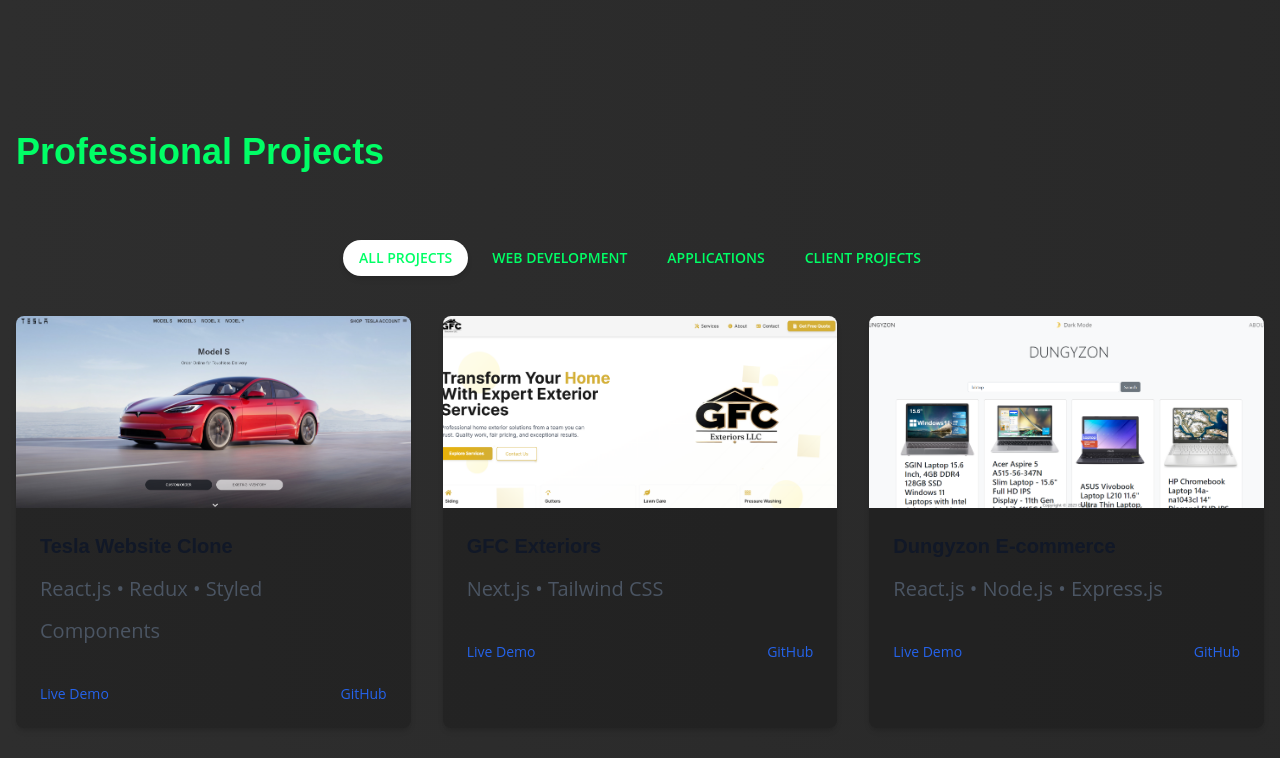
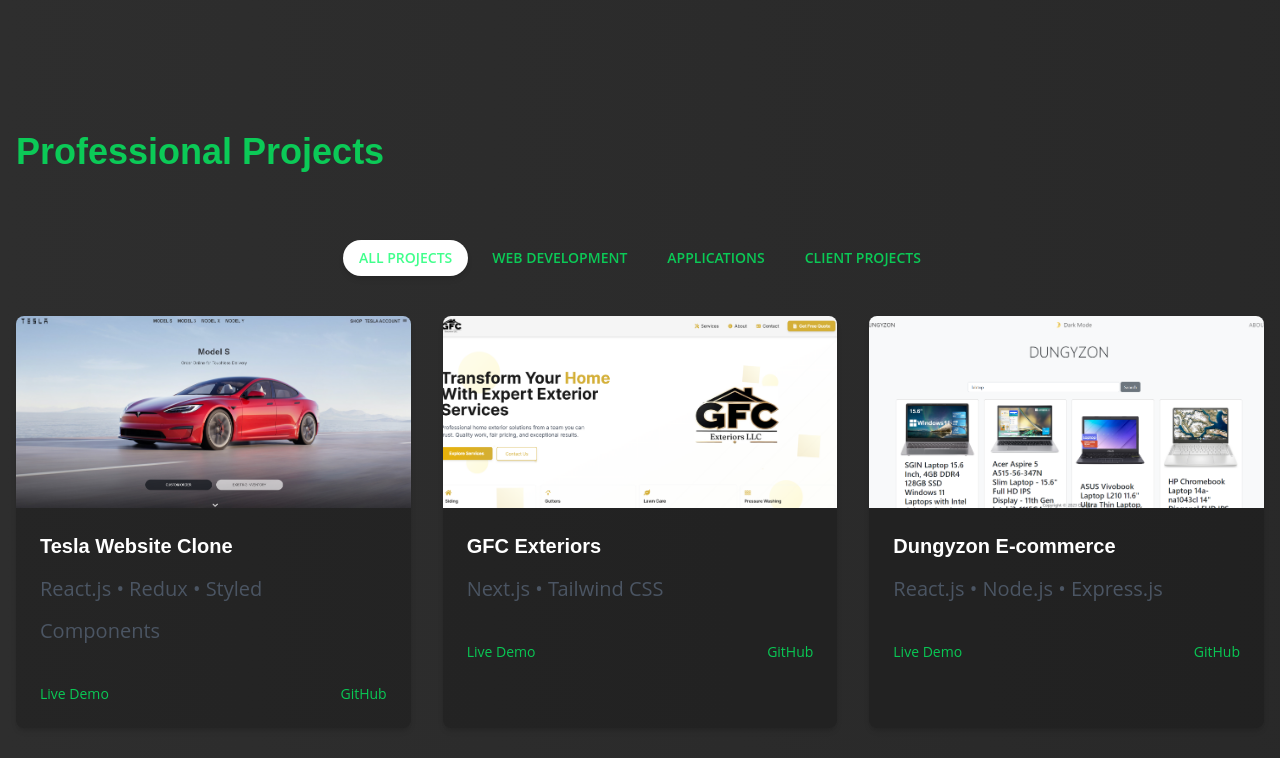
Before and after one commit to Dungyy/Erick-portfolio-nextjs, a Next.js app: page / in a window 1280 px wide. Shown: the part 2560-3318 px from the top of the page. Built offline with nearby package versions, Linux system fonts and the light colour scheme.

Commit message:
updated project cards and portfolio

```diff
--- a/src/components/common/ProjectCard.js
+++ b/src/components/common/ProjectCard.js
@@ -19,13 +19,13 @@
                 )}
             </div>
             <div className="p-6">
-                <h3 className="text-xl font-bold mb-2 text-gray-900 dark:text-gray-100">{project.title}</h3>
+                <h3 className="text-xl font-bold mb-2 text-primary dark:text-gray-100">{project.title}</h3>
                 <p className="text-gray-600 dark:text-gray-300 mb-4">{project.description}</p>
                 <div className="flex flex-wrap gap-2 mb-4">
                     {project.technologies?.map((tech, index) => (
                         <span
                             key={index}
-                            className="bg-gray-100 dark:bg-gray-700 text-gray-800 dark:text-gray-200 text-xs px-2 py-1 rounded"
+                            className="bg-primary text-xs px-2 py-1 rounded"
                         >
                             {tech}
                         </span>
@@ -37,7 +37,7 @@
                             href={project.demoUrl}
                             target="_blank"
                             rel="noopener noreferrer"
-                            className="text-blue-600 hover:text-blue-800 dark:text-blue-400 dark:hover:text-blue-300 text-sm font-medium transition-colors duration-200"
+                            className="text-crt/75 hover:text-accent  text-sm font-medium transition-colors duration-200"
                             aria-label={`View live demo of ${project.title}`}
                         >
                             Live Demo
@@ -48,7 +48,7 @@
                             href={project.githubUrl}
                             target="_blank"
                             rel="noopener noreferrer"
-                            className="text-blue-600 hover:text-blue-800 dark:text-blue-400 dark:hover:text-blue-300 text-sm font-medium transition-colors duration-200"
+                            className="text-crt/75 hover:text-accent  text-sm font-medium transition-colors duration-200"
                             aria-label={`View GitHub repository for ${project.title}`}
                         >
                             GitHub
--- a/src/components/sections/Portfolio.js
+++ b/src/components/sections/Portfolio.js
@@ -46,7 +46,7 @@
                     transition={{ duration: 0.6 }}
                     className="mb-12"
                 >
-                    <h2 className="text-4xl font-bold mb-5 pb-5 relative text-crt">Professional Projects</h2>
+                    <h2 className="text-4xl font-bold mb-5 pb-5 relative text-crt/75">Professional Projects</h2>
                 </motion.div>
 
                 <motion.div
@@ -59,7 +59,7 @@
                         <ul className="flex flex-wrap justify-center gap-2">
                             <motion.li
                                 data-filter="*"
-                                className={`cursor-pointer py-2 px-4 text-sm font-semibold uppercase rounded-full transition-all duration-300 ${filter === '*' ? 'bg-primary text-crt shadow-md' : 'text-crt hover:bg-primary/10'}`}
+                                className={`cursor-pointer py-2 px-4 text-sm font-semibold uppercase rounded-full transition-all duration-300 ${filter === '*' ? 'bg-primary text-crt/75 shadow-md' : 'text-crt/75 hover:bg-primary/10'}`}
                                 onClick={() => setFilter('*')}
                                 whileHover={{ scale: 1.05 }}
                                 whileTap={{ scale: 0.95 }}
@@ -68,7 +68,7 @@
                             </motion.li>
                             <motion.li
                                 data-filter=".filter-web"
-                                className={`cursor-pointer py-2 px-4 text-sm font-semibold uppercase rounded-full transition-all duration-300 ${filter === 'filter-web' ? 'bg-primary text-crt shadow-md' : 'text-crt hover:bg-primary/10'}`}
+                                className={`cursor-pointer py-2 px-4 text-sm font-semibold uppercase rounded-full transition-all duration-300 ${filter === 'filter-web' ? 'bg-primary text-crt/75 shadow-md' : 'text-crt/75 hover:bg-primary/10'}`}
                                 onClick={() => setFilter('filter-web')}
                                 whileHover={{ scale: 1.05 }}
                                 whileTap={{ scale: 0.95 }}
@@ -77,7 +77,7 @@
                             </motion.li>
                             <motion.li
                                 data-filter=".filter-app"
-                                className={`cursor-pointer py-2 px-4 text-sm font-semibold uppercase rounded-full transition-all duration-300 ${filter === 'filter-app' ? 'bg-primary text-crt shadow-md' : 'text-crt hover:bg-primary/10'}`}
+                                className={`cursor-pointer py-2 px-4 text-sm font-semibold uppercase rounded-full transition-all duration-300 ${filter === 'filter-app' ? 'bg-primary text-crt/75 shadow-md' : 'text-crt/75 hover:bg-primary/10'}`}
                                 onClick={() => setFilter('filter-app')}
                                 whileHover={{ scale: 1.05 }}
                                 whileTap={{ scale: 0.95 }}
@@ -86,7 +86,7 @@
                             </motion.li>
                             <motion.li
                                 data-filter=".filter-client"
-                                className={`cursor-pointer py-2 px-4 text-sm font-semibold uppercase rounded-full transition-all duration-300 ${filter === 'filter-client' ? 'bg-primary text-crt shadow-md' : 'text-crt hover:bg-primary/10'}`}
+                                className={`cursor-pointer py-2 px-4 text-sm font-semibold uppercase rounded-full transition-all duration-300 ${filter === 'filter-client' ? 'bg-primary text-crt/75 shadow-md' : 'text-crt/75 hover:bg-primary/10'}`}
                                 onClick={() => setFilter('filter-client')}
                                 whileHover={{ scale: 1.05 }}
                                 whileTap={{ scale: 0.95 }}
```
